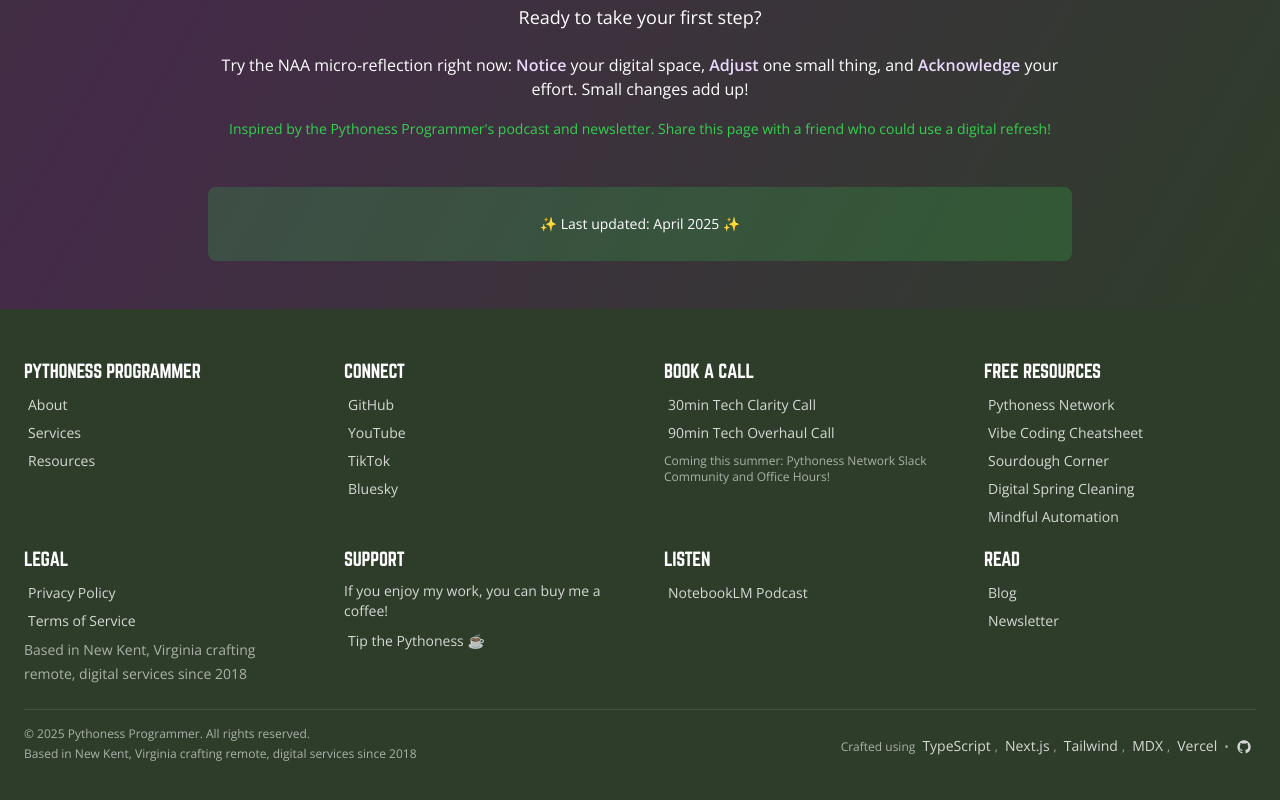
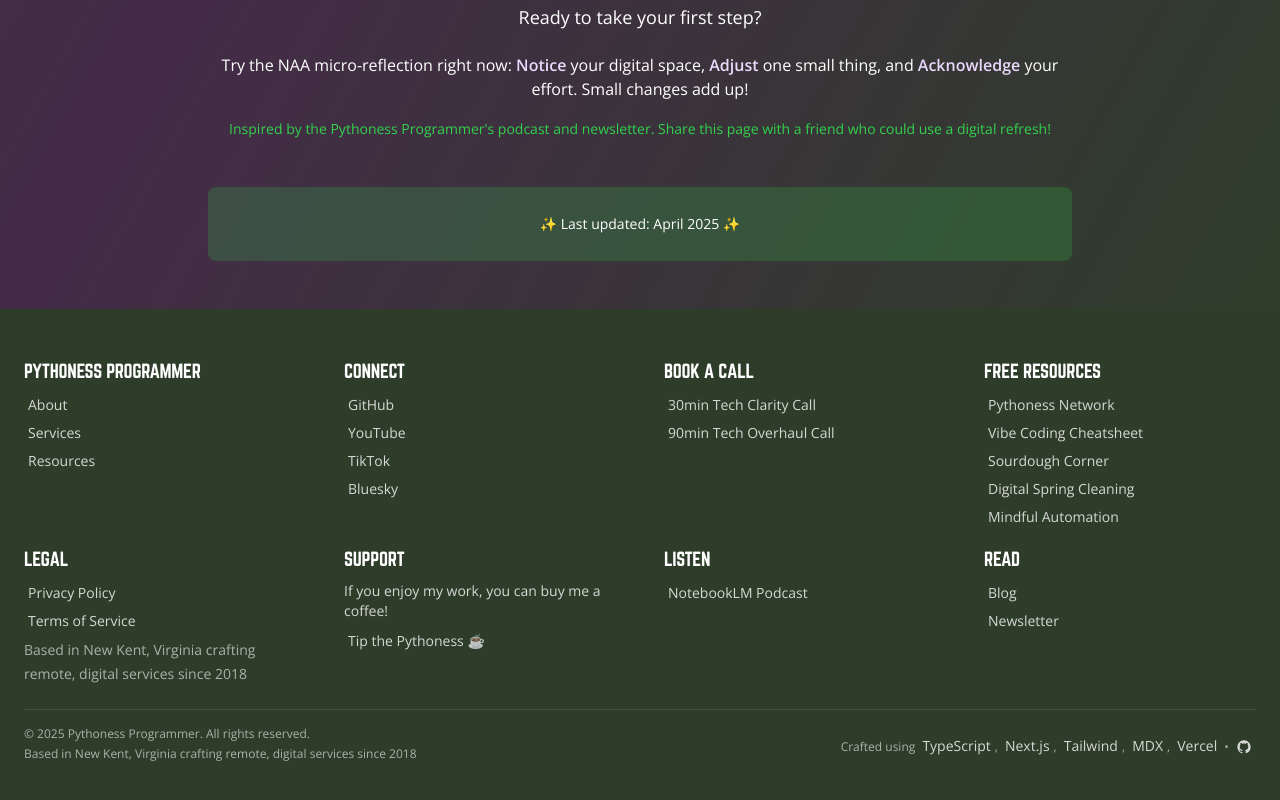
Before and after one commit to devandapaige/pythoness-programmer, a Next.js app: page /digital-spring-cleaning in a window 1280 px wide. Shown: the part 2052-2852 px from the top of the page. Built offline with nearby package versions, Linux system fonts and the light colour scheme.

Commit message:
footer removed coming soon section

```diff
--- a/src/components/Footer.tsx
+++ b/src/components/Footer.tsx
@@ -51,7 +51,7 @@ export default function Footer() {
               <li><Link href="https://cal.com/pythoness/clarity" target="_blank" rel="noopener noreferrer" className={footerLinkClass}>30min Tech Clarity Call</Link></li>
               <li><Link href="https://cal.com/pythoness/overhaul" target="_blank" rel="noopener noreferrer" className={footerLinkClass}>90min Tech Overhaul Call</Link></li>
             </ul>
-            <p className="text-white/60 text-xs mt-1">Coming this summer: Pythoness Network Slack Community and Office Hours!</p>
+
           </FooterSection>
           {/* Free Resources */}
           <FooterSection title="Free Resources">
```
